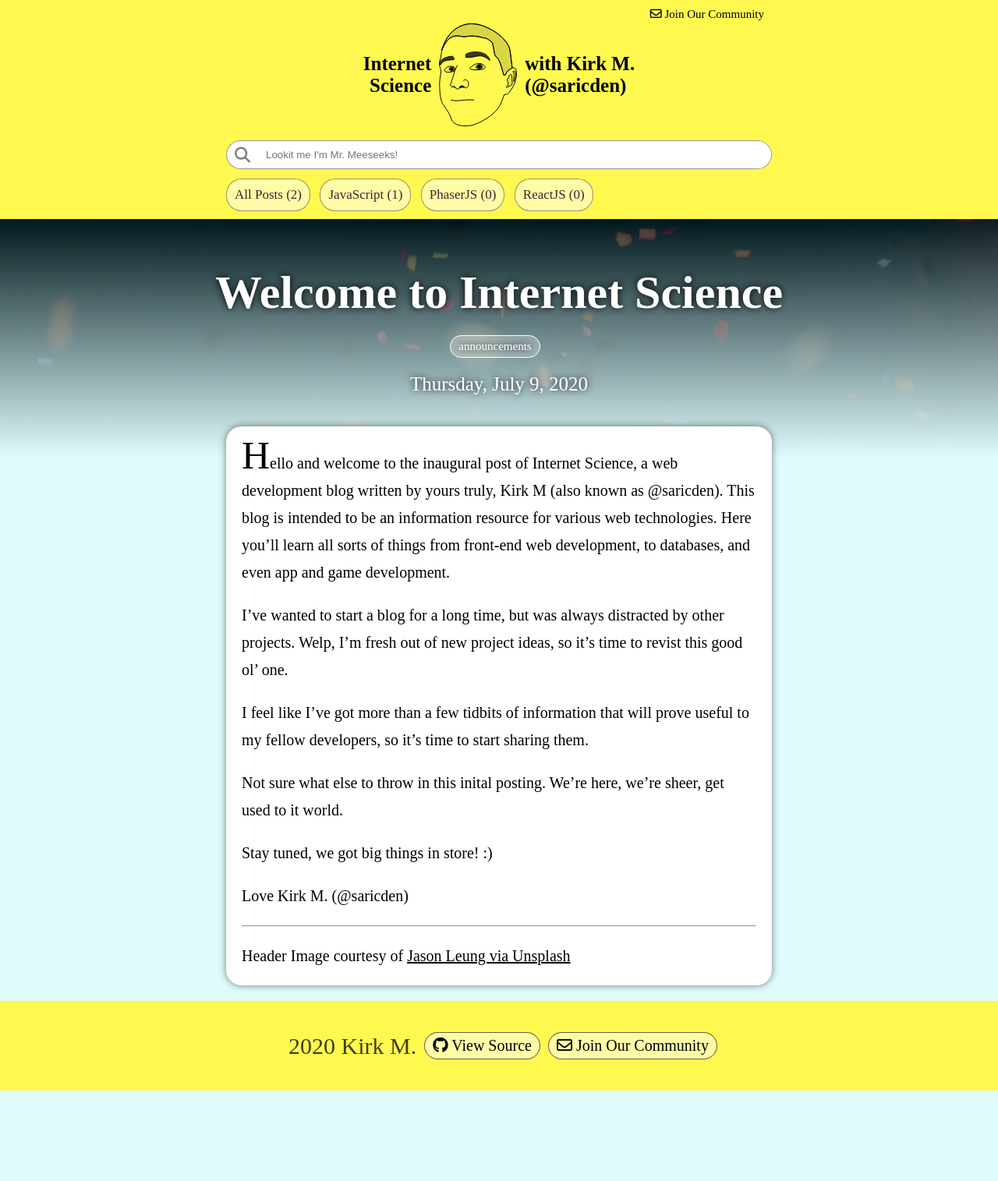
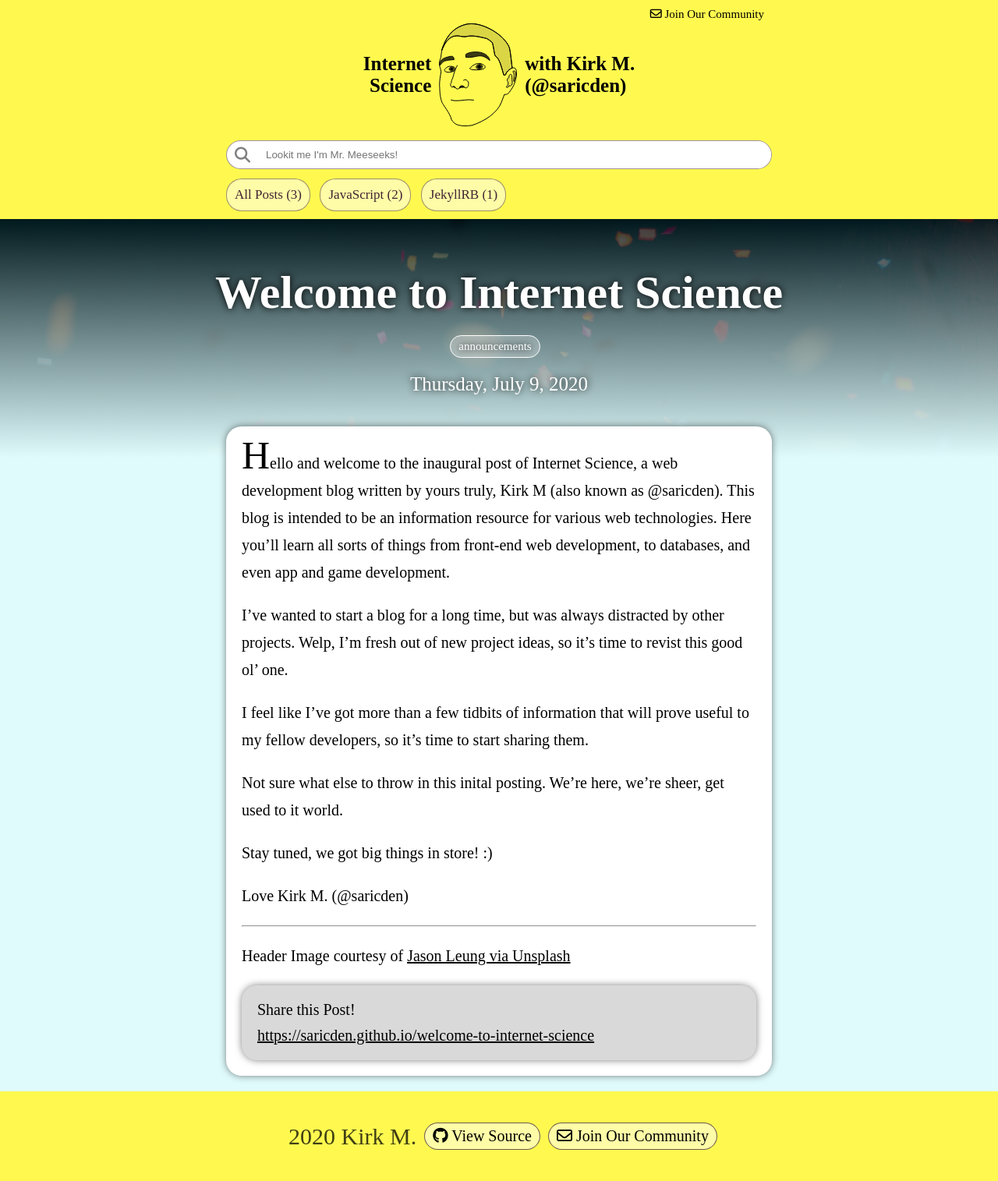
Before and after one commit to saricden/saricden.github.io, a Jekyll site: the page built from _posts/posts/2020-07-09-welcome.md, in a window 1280 px wide. Shown: the whole page at 78% size. Built offline with Jekyll 4.4.1, drawn with Linux system fonts in a browser that asks for light colours; nearby versions of some CDN libraries; before the commit the page ends 1399 px from its top, so only the background shows below that.

Commit message:
Adds native share post.

```diff
--- a/_layouts/post.html
+++ b/_layouts/post.html
@@ -20,5 +20,13 @@ layout: default
     <p>
       Header Image courtesy of <a href="{{ page.imgHref }}" target="_blank">{{ page.imgCredit }}</a>
     </p>
+    <button class="btn" id="share-btn" data-url="{{ page.permalink }}" data-title="{{ page.title }}">
+      <i class="fa fa-share-alt"></i>
+      Share this Post!
+    </button>
+    <div class="panel" id="share-fallback">
+      <header>Share this Post!</header>
+      <a href="https://saricden.github.io{{ page.permalink }}">https://saricden.github.io{{ page.permalink }}</a>
+    </div>
   </article>
 </main>
--- a/src/css/style.css
+++ b/src/css/style.css
@@ -457,6 +457,39 @@ pre.highlight {
   overflow-x: scroll;
 }
 
+.btn {
+  display: block;
+  width: 100%;
+  padding: 1.5rem;
+  box-sizing: border-box;
+  background-color: #FFF;
+  color: #000;
+  margin-top: 2rem;
+  border-radius: 2rem;
+  border: solid 1px #CCC;
+  box-shadow: 0 0 10px rgba(0, 0, 0, 0.5);
+  font-size: 2rem;
+  outline: none;
+}
+
+.panel {
+  font-size: 2rem;
+  background-color: rgba(0, 0, 0, 0.15);
+  padding: 2rem;
+  margin-top: 2rem;
+  border-radius: 2rem;
+  box-shadow: 0 0 10px rgba(0, 0, 0, 0.5);
+}
+
+.panel header {
+  margin-bottom: 1rem;
+}
+
+#share-fallback,
+#share-btn {
+  display: none;
+}
+
 @media (max-width: 700px) {
   main {
     padding: 0 1rem;
--- a/src/js/global.js
+++ b/src/js/global.js
@@ -6,6 +6,9 @@ var closeOHMBtn = document.querySelector('.close-ohm');
 var searchResults = document.querySelector('.search-results');
 var searchResultsList = document.getElementById('search-results-list');
 var searchResultsLabel = document.getElementById('search-results-label');
+var shareBtn = document.getElementById('share-btn');
+var shareFallback = document.getElementById('share-fallback');
+
 var searchData = JSON.parse(document.getElementById('search-data').textContent);
 
 var focusSearch = function() {
@@ -68,3 +71,25 @@ searchDiv.addEventListener('click', focusSearch);
 searchInput.addEventListener('focus', addFocusClass);
 searchInput.addEventListener('keyup', updateSearchResults);
 searchInput.addEventListener('blur', removeFocusClass);
+
+if (shareBtn && shareFallback) {
+  if (navigator.share) {
+    // Supported, show the button
+    shareBtn.style.display = "block";
+    console.log(shareBtn.getAttribute('data-title'));
+    shareBtn.addEventListener('click', function() {
+      navigator.share({
+        title: shareBtn.getAttribute('data-title'),
+        url: shareBtn.getAttribute('data-url')
+      })
+      .then(() => {
+        console.log('Share success!');
+      })
+      .catch(console.error);
+    });
+  }
+  else {
+    // No bueno, show the link
+    shareFallback.style.display = "block";
+  }
+}
```
Also changed, not shown: _posts/lists/2020-08-01-jekyllrb.md (added, +8 -0 lines), _posts/posts/2020-08-01-native-share.md (added, +73 -0 lines), _drafts/lists/2020-07-09-phaserjs.md (renamed from _posts/lists/2020-07-09-phaserjs.md), _drafts/lists/2020-07-09-reactjs.md (renamed from _posts/lists/2020-07-09-reactjs.md), src/img/post_headers/george-pagan-iii-f-PH16nZHKI-unsplash.jpg (added).
